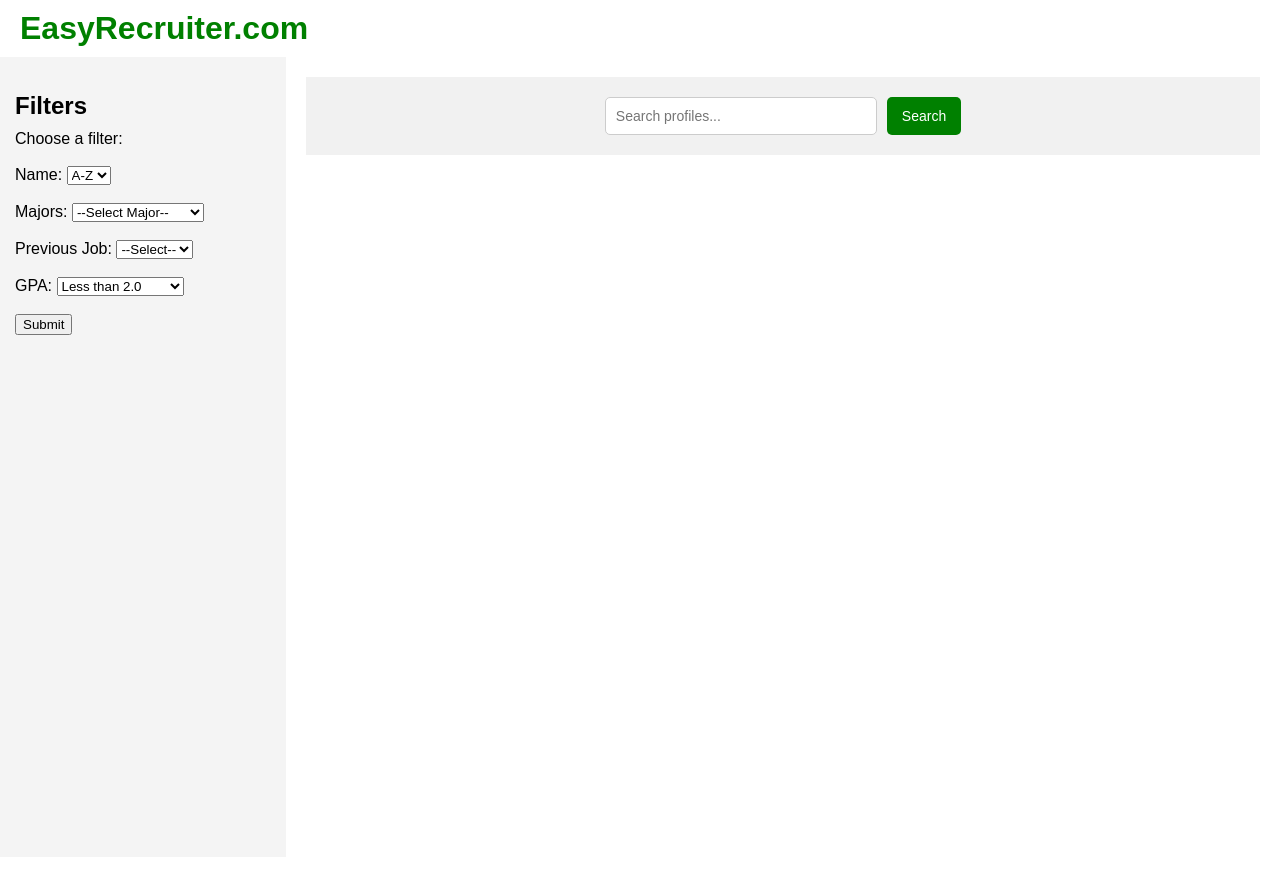
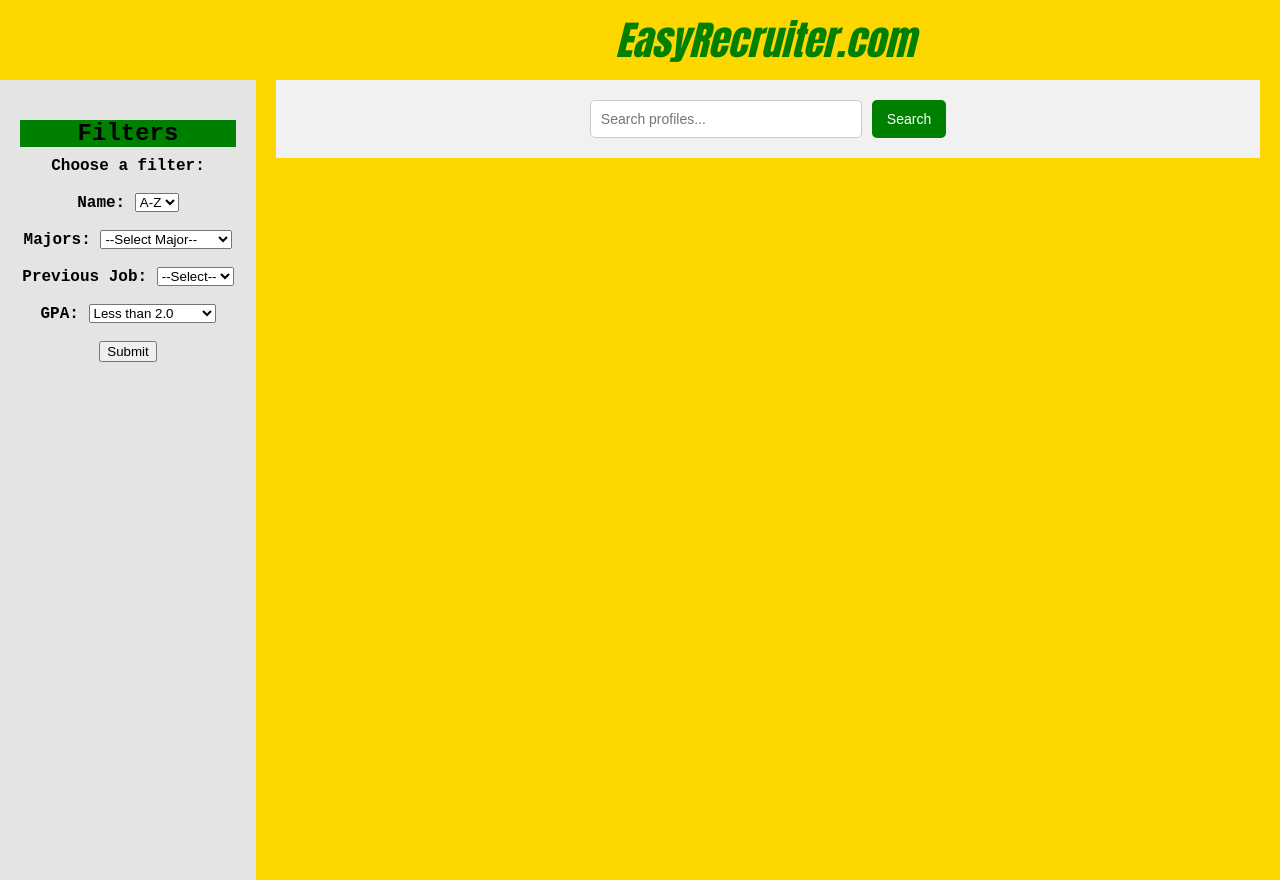
Before and after one commit to zeldaguy0202/Group-Project-3-28-25-, a website: page index.html in a window 1280 px wide. Before the commit the page ends 857 px from the top, so only its background shows below. Drawn offline with Linux system fonts and the light colour scheme.

```diff
--- a/index.css
+++ b/index.css
@@ -1,45 +1,68 @@
-body {
+/* Main Body code */
+body
+{
   font-family: Arial, sans-serif;
   margin: 0;
   padding: 0;
   display: flex;
   flex-direction: column;
+  background-color:gold;
 }
-
-header {
-  padding: 10px 20px;
-  background-color: #ffffff;
+/* Top center code */
+header
+{
+  padding: 10px;
+  background-color: gold;
   display: flex;
-  align-items: center;
-  justify-content: flex-start;
+  text-align: center;
+  justify-content: center;
 }
-
-header h1 {
+/* Code for website name */
+header h1
+{
   margin: 0;
+  font-size: 2.5em;
+  padding-left: 250px;
   color: #008000;
+  background-color:gold;
+  font-family: Impact, Haettenschweiler, 'Arial Narrow Bold', sans-serif;
+  text-shadow: black, 20pt;
+  font-style: italic;
+  font-weight: bold;
 }
-
-main {
+/*Filter header title and Contact Name font and style*/
+main
+{
   display: flex;
   flex-direction: row;
   height: 100vh;
+  font-family: 'Franklin Gothic Medium', 'Arial Narrow', Arial, sans-serif;
 }
 
 .sidebar {
   width: 20%;
-  background-color: #f4f4f4;
-  padding: 15px;
+  background-color: #e4e4e4;
+  padding: 20px;
   max-width: 300px;
+  outline-color: green;
+  border: green;
+  font-family: 'Courier New', Courier, monospace;
+  color: black;
+  font-weight: bolder;
+  text-align: center;
+  box-sizing: border-box;
 }
 
 
 .sidebar h2 {
   margin-bottom: 10px;
+  background-color: green;
 }
 
 .sidebar ul {
   list-style: none;
   padding: 0;
+  background-color: #ccc;
 }
 
 .sidebar li button {
@@ -49,16 +72,19 @@
   background: #e4e4e4;
   border: none;
   margin-bottom: 5px;
-  border-radius: 5px;
+  border-radius: 5%;
+  font-family:'Franklin Gothic Medium', 'Arial Narrow', Arial, sans-serif;
+  font-size: large;
 }
 
 .sidebar li button:hover {
-  background: #ccc;
+  background: green;
 }
 
 .main-content {
   flex-grow: 1;
-  padding: 20px;
+  padding-left: 20px;
+  padding-right: 20px;
   display: flex;
   flex-direction: column;
 }
@@ -90,13 +116,14 @@
 }
 
 .search-section button:hover {
-  background-color: #008000;
+  background-color: gold;
 }
 
 .profiles {
   display: grid;
   grid-template-columns: repeat(auto-fit, minmax(250px, 1fr));
   gap: 20px;
+  background-color: #ccc;
 }
 
 .profile {
@@ -117,6 +144,7 @@
   height: 100px;
   border-radius: 50%;
   margin-bottom: 10px;
+  object-fit: cover;
 }
 
 .profile-details p {
@@ -134,5 +162,5 @@
 }
 
 .profile-action:hover {
-  background-color: #0056b3;
+  background-color: gold
 }
```
